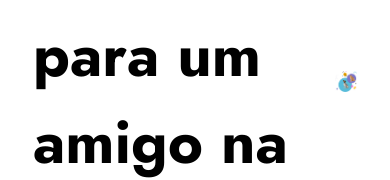
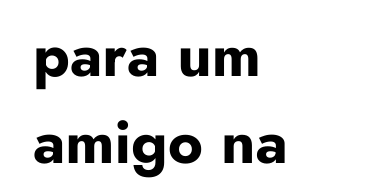
Before and after one commit to claudiobarsante/adopt-a-pet, a Next.js app: page / in a window 390 px wide. Shown: the part 528-708 px from the top of the page. Built offline with nearby package versions, Linux system fonts and the light colour scheme; no server answers; what styled-react-modal would draw is missing.

Commit message:
refactor: added logo to menu and started implementing responsive design

```diff
--- a/src/styles/pages/home.ts
+++ b/src/styles/pages/home.ts
@@ -2,8 +2,15 @@
 
 export const Main = styled.main`
   display: flex;
-  justify-content: space-between;
+  flex-direction: column;
+  justify-content: center;
   align-items: center;
+
+  @media screen and (min-width: 1437px) {
+    flex-direction: row;
+    justify-content: space-between;
+    align-items: center;
+  }
 `;
 
 export const Section = styled.section`
@@ -23,8 +30,14 @@
   }
 
   button {
-    width: 30%;
+    width: 50%;
     margin-top: 5rem;
+  }
+
+  @media screen and (min-width: 1824px) {
+    button {
+      width: 30%;
+    }
   }
 
   svg {
@@ -32,4 +45,6 @@
   }
 `;
 
-export const Picture = styled.picture``;
+export const Picture = styled.picture`
+  min-width: 668px;
+`;
```
